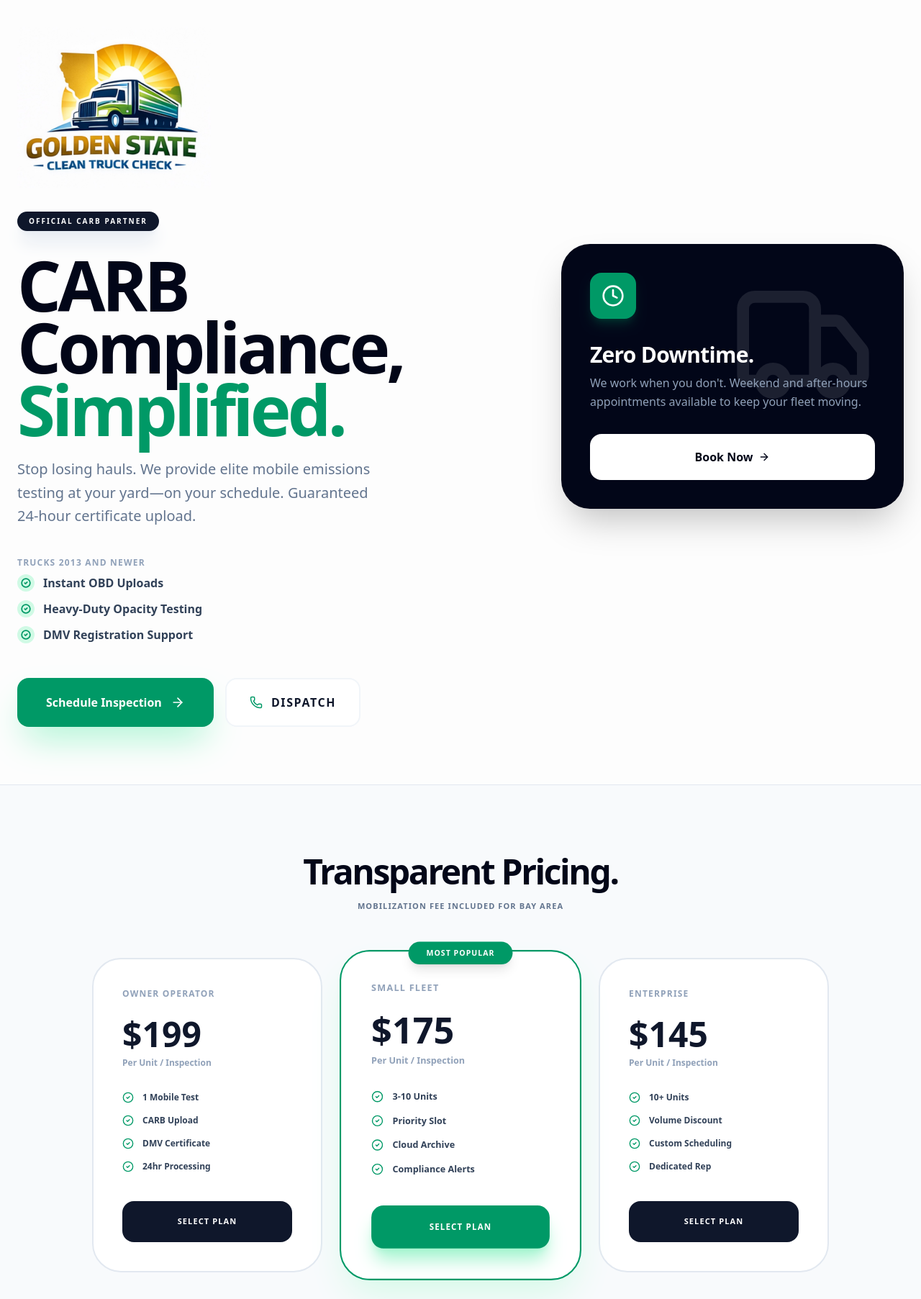
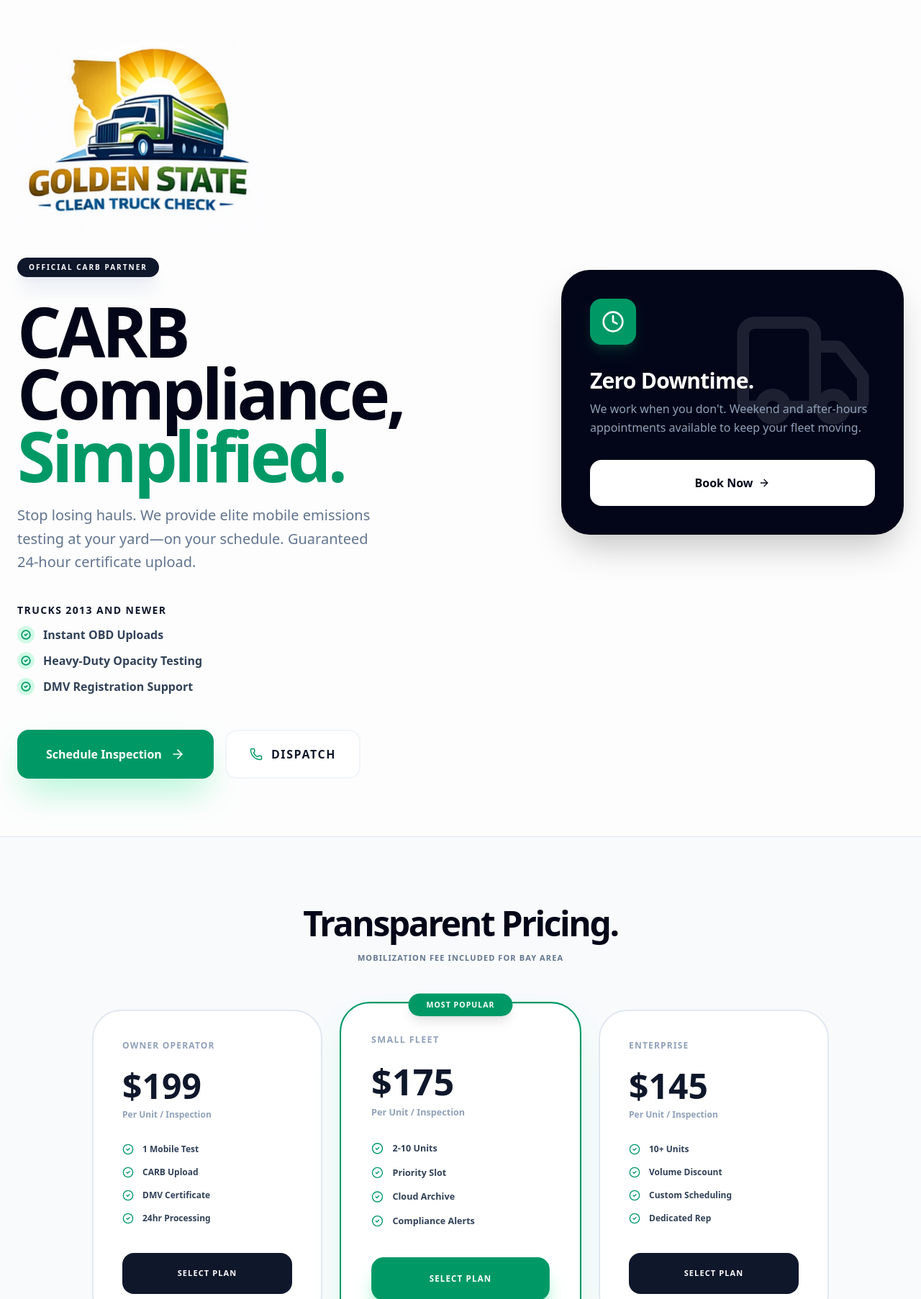
Before and after one commit to vibecoder10/golden-state-trucks, a React (Vite) app: page / in a window 1280 px wide. Shown: the part 115-1920 px from the top of the page at 72% size. Built offline with nearby package versions, Linux system fonts and the light colour scheme.

Commit message:
UI: Center logo, bold trucks text, fix fleet units

```diff
--- a/src/App.jsx
+++ b/src/App.jsx
@@ -279,7 +279,7 @@
 
     const pricingPlans = [
         { title: "Owner Operator", price: "199", features: ["1 Mobile Test", "CARB Upload", "DMV Certificate", "24hr Processing"], popular: false },
-        { title: "Small Fleet", price: "175", features: ["3-10 Units", "Priority Slot", "Cloud Archive", "Compliance Alerts"], popular: true },
+        { title: "Small Fleet", price: "175", features: ["2-10 Units", "Priority Slot", "Cloud Archive", "Compliance Alerts"], popular: true },
         { title: "Enterprise", price: "145", features: ["10+ Units", "Volume Discount", "Custom Scheduling", "Dedicated Rep"], popular: false }
     ];
 
@@ -350,7 +350,9 @@
                         {/* Hero */}
                         <header className="pt-10 pb-20 px-6 max-w-7xl mx-auto grid lg:grid-cols-12 gap-16 items-center">
                             <div className="lg:col-span-7">
-                                <img src="/logo.jpg" alt="Golden State Clean Truck Check" className="h-40 md:h-56 w-auto object-contain mb-8" />
+                                <div className="flex justify-center lg:justify-start mb-8">
+                                    <img src="/logo.jpg" alt="Golden State Clean Truck Check" className="h-48 md:h-72 w-auto object-contain" />
+                                </div>
                                 <div className="inline-block px-4 py-1.5 rounded-full bg-slate-900 text-white text-[10px] font-black uppercase tracking-[0.2em] mb-8 animate-in fade-in slide-in-from-bottom-2 shadow-xl shadow-slate-200">Official CARB Partner</div>
 
                                 <h1 className="text-6xl md:text-8xl font-black tracking-tighter leading-[0.9] mb-6 text-slate-950">
@@ -364,7 +366,7 @@
 
                                 {/* Rapid Response List */}
                                 <div className="flex flex-col gap-3 mb-12">
-                                    <p className="text-xs font-black uppercase tracking-widest text-slate-400 -mb-1">Trucks 2013 and Newer</p>
+                                    <p className="text-sm font-black uppercase tracking-widest text-slate-900">Trucks 2013 and Newer</p>
                                     {['Instant OBD Uploads', 'Heavy-Duty Opacity Testing', 'DMV Registration Support'].map((item, i) => (
                                         <div key={i} className="flex items-center gap-3 font-bold text-slate-700">
                                             <div className="w-6 h-6 rounded-full bg-emerald-100 flex items-center justify-center text-emerald-600">
```
